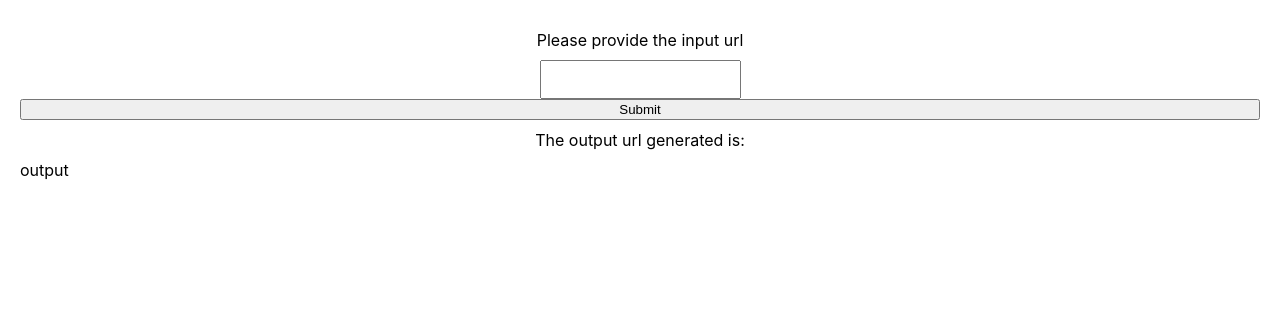
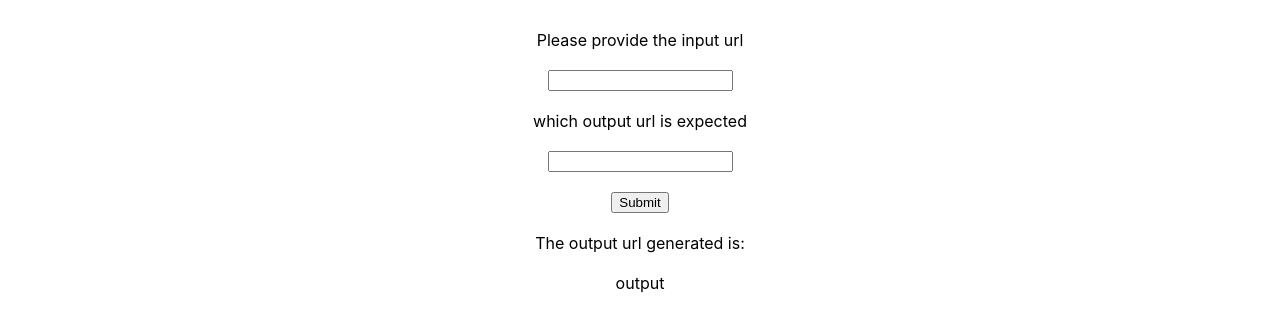
Before and after one commit to b3vedi/url-shortner, a React (Create React App) app in the folder frontend/: page / in a window 1280 px wide. Shown: the top 330 px of the page. Built offline with nearby package versions, Linux system fonts and the light colour scheme.

Commit message:
added custom full urls

```diff
--- a/frontend/src/App.css
+++ b/frontend/src/App.css
@@ -2,14 +2,9 @@
   text-align: center;
 }
 
-label{
-  margin:auto;
-  padding: 10px;
-}
-
-input{
-  margin: auto;
-  padding: 10px;
+.inside{
+  margin: 10px;
+  max-width: 400px;
 }
 
 .App-logo {
--- a/frontend/src/App.js
+++ b/frontend/src/App.js
@@ -5,13 +5,17 @@ import axios from "axios"
 
 function App() {
   const [inurl,setInurl] = useState('')
-  function handleChange(event){
+  const [outurl,setOuturl] = useState('')
+  function handleInChange(event){
     setInurl(event.target.value);
     console.log(inurl);
-    console.log(event.target.value);
+  }
+  function handleOutChange(event){
+    setOuturl(event.target.value)
+
   }
   function handleSubmit(){
-  axios.post("http://localhost/",{"url":inurl}).then((response)=>{console.log(response.data);})}
+  axios.post("http://localhost/",{"inurl":inurl,"outurl":outurl}).then((response)=>{console.log(response.data);document.getElementById('outUrl').innerHTML=response.data;document.getElementById('outUrl').href = response.data})}
   return (
     <div
       style={{
@@ -19,14 +23,17 @@ function App() {
         margin:"10px",
         display:"flex",
         flexDirection:"column",
-        justifyContent:"space-around"
+        alignItems:"center",
+        justifyContent:"space-between"
       }}
     >
-      <label htmlFor='inurl'>Please provide the input url</label>
-      <input id='inurl' value={inurl} onChange={handleChange}></input>
-      <button onClick={handleSubmit}>Submit</button>
-      <label htmlFor='outurl'>The output url generated is:</label>
-      <text id='outurl'>output</text>
+      <label htmlFor='inurl' className='inside'>Please provide the input url</label>
+      <input id='inurl' className='inside' value={inurl} onChange={handleInChange}></input>
+      <label htmlFor='outurl' className='inside'>which output url is expected</label>
+      <input id='outurl' className='inside' value={outurl} onChange={handleOutChange}></input>
+      <button className='inside' onClick={handleSubmit}>Submit</button>
+      <label className='inside'  htmlFor='outUrl'>The output url generated is:</label>
+      <a  href className='inside' id='outUrl'>output</a>
     </div>
   );
 }
```
Also changed, not shown: 1 other file (tests, documents, lock files or other folders).
